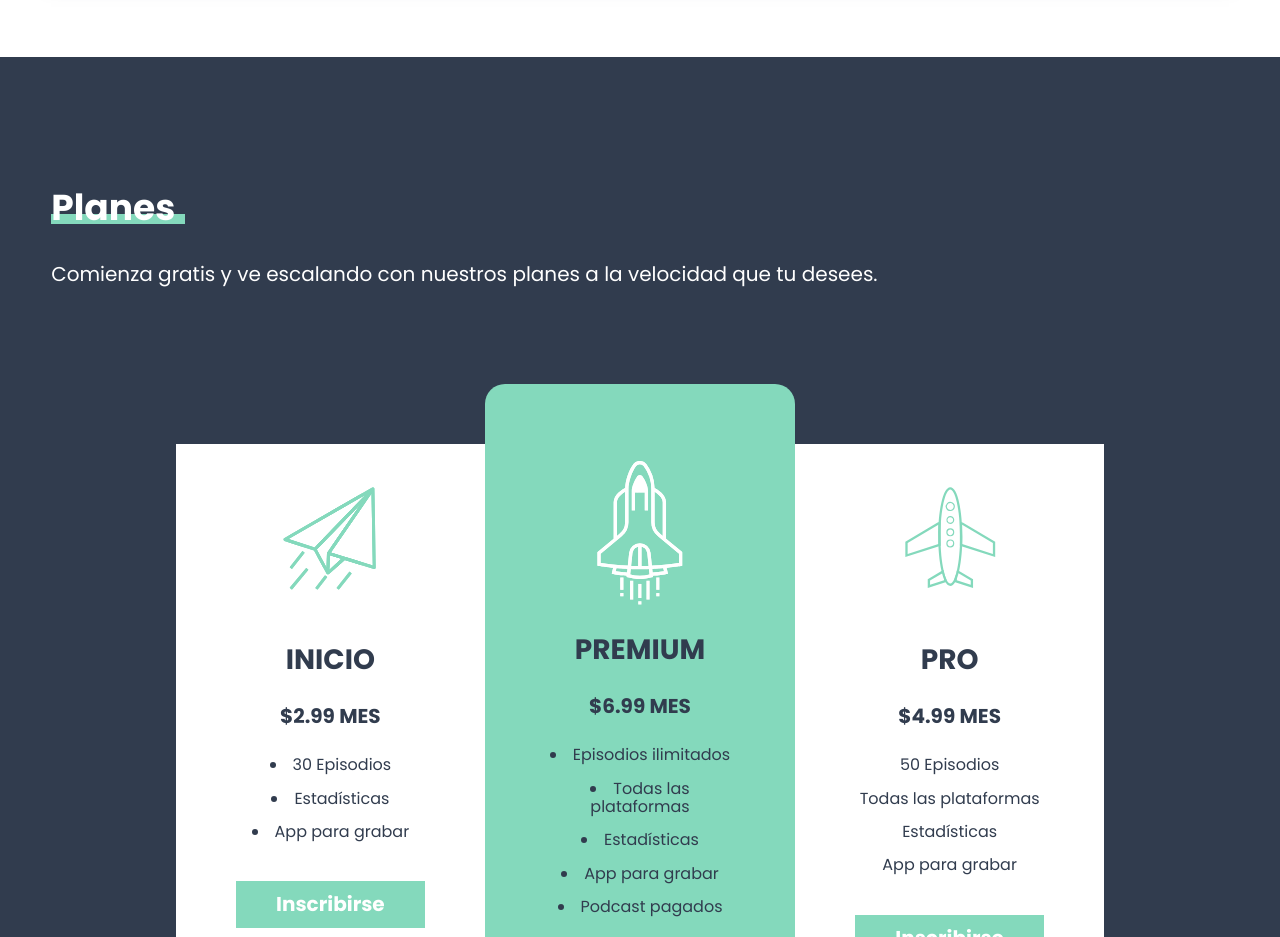
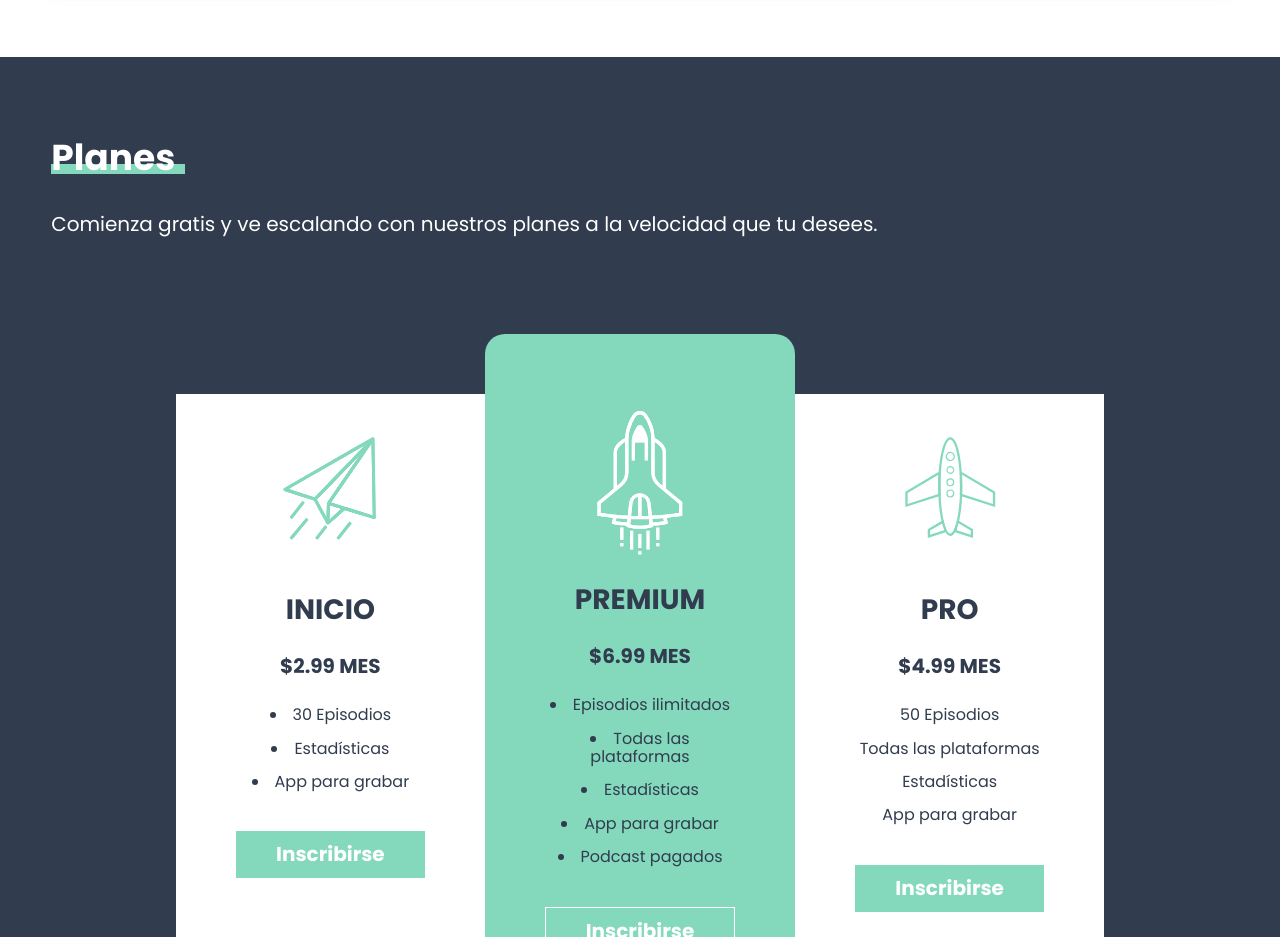
Before and after one commit to KevinJSS/Podcast_App, a website: page index.html in a window 1280 px wide. Shown: the part 3160-4097 px from the top of the page. Drawn offline with Linux system fonts and the light colour scheme.

Commit message:
Plans section adjustments

```diff
--- a/src/scss/ui/_plans.scss
+++ b/src/scss/ui/_plans.scss
@@ -6,9 +6,6 @@
 
     &__heading {
         margin-top: 0;
-        @include m.tablet {
-            margin-top: 5rem;
-        }
         color: v.$light-color;
         @include m.underline(v.$primary-color);
     }
```
Also changed, not shown: build/css/app.css, 1 other file.
